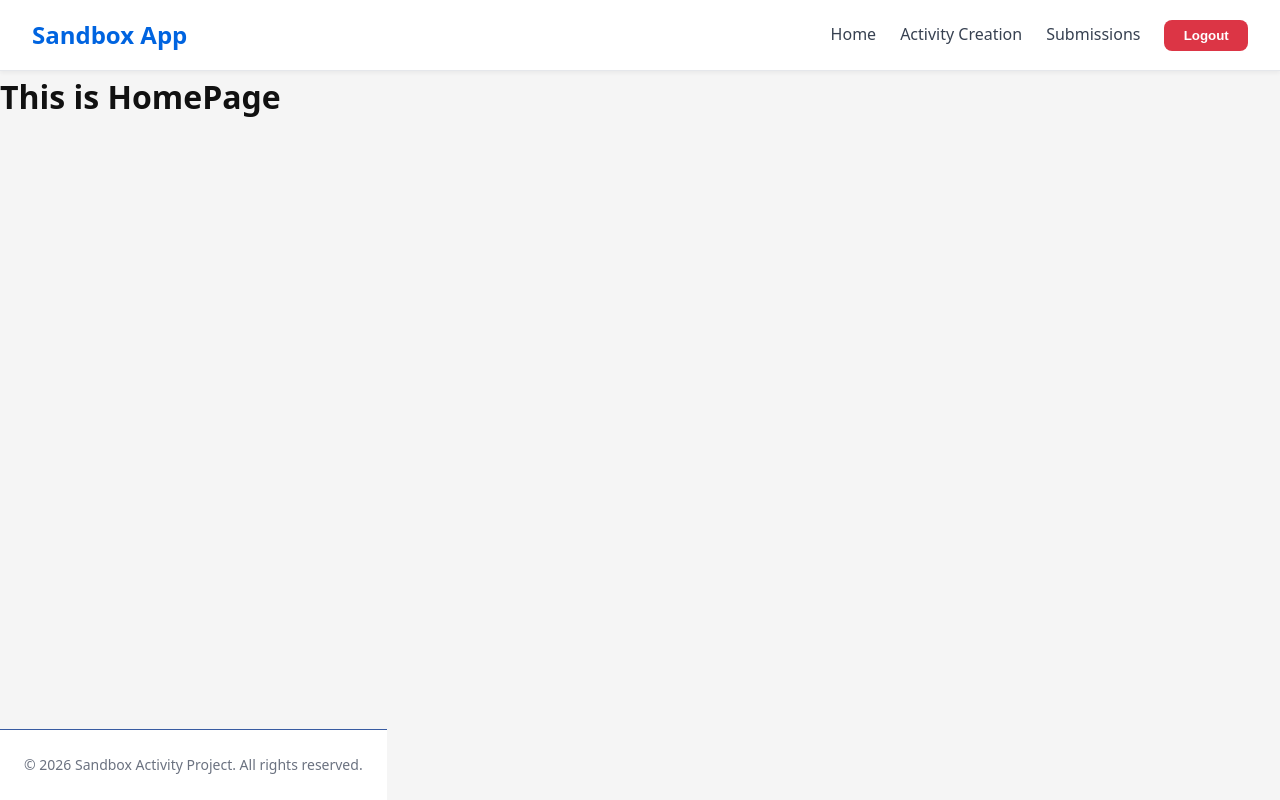
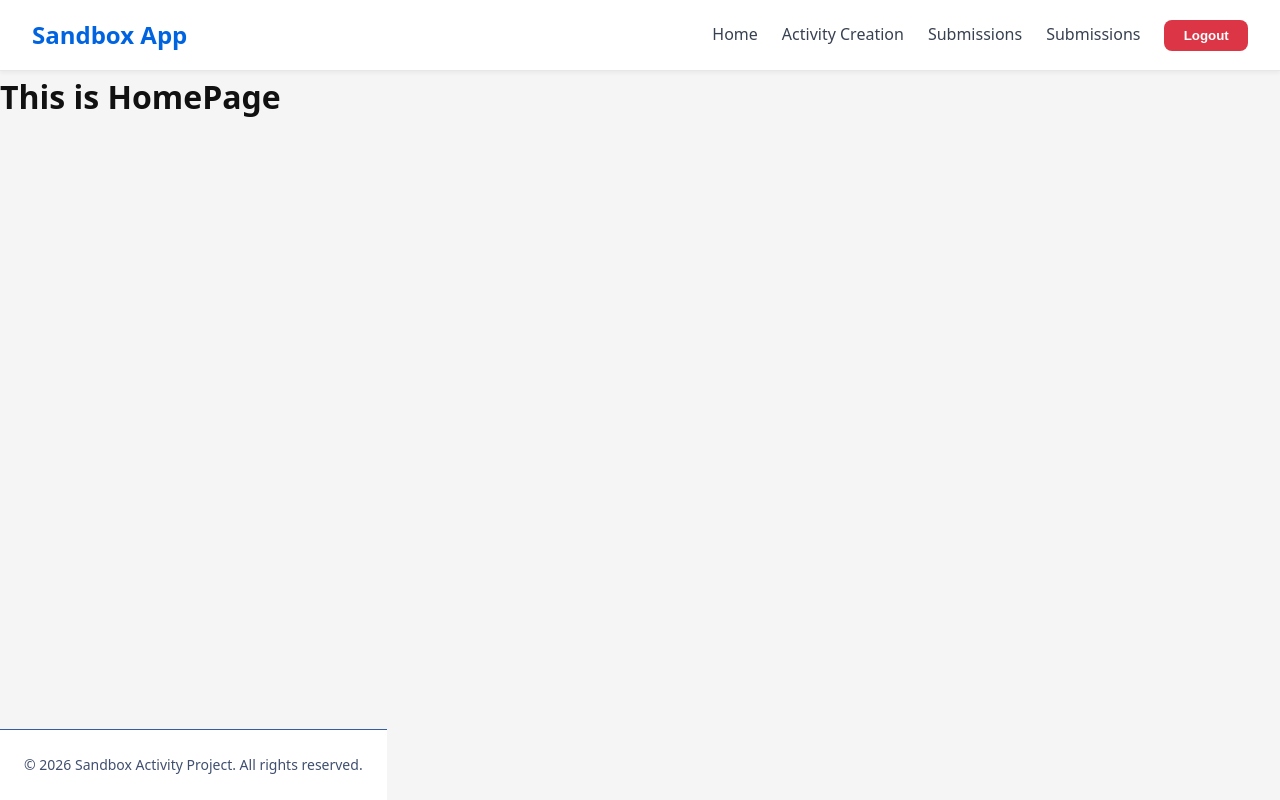
Before and after one commit to JimmyK300/Activity-Creation-Sandbox, a React (Vite) app: page /login in a window 1280 px wide. Both pictures are taken after typing "name@example.com", "Sample123" into the empty fields and a click on the button "Log in". Built offline with nearby package versions, Linux system fonts and the light colour scheme.

Commit message:
create a submission page

```diff
--- a/src/App.tsx
+++ b/src/App.tsx
@@ -8,6 +8,7 @@ import SubmissionViewPage from './pages/SubmissionViewPage';
 import AuthGuard from './components/AuthGuard';
 import SignInModal from './components/SignInModal';
 import Activity from './pages/Activity';
+import SubmissionPage from './pages/Submission';
 
 const App: React.FC = () => {
   return (
@@ -19,6 +20,7 @@ const App: React.FC = () => {
           <Route path="/" element={<HomePage />} />
           <Route path="/activity-creation" element={<ActivityCreationPage />} />
           <Route path="/submission-view" element={<SubmissionViewPage />} />
+          <Route path="/submission" element={<SubmissionPage />}/>
         </Route>
 
         <Route path="/public" element={<PublicPage />} />
--- a/src/components/Footer.module.css
+++ b/src/components/Footer.module.css
@@ -3,7 +3,7 @@
   padding: 1.5rem;
   background-color: white;
   border-top: 1px solid #385ba1;
-  color: #6b7280;
+  color: #404f6f;
   font-size: 0.875rem;
   margin-top: auto;
   position: fixed;
--- a/src/components/Header.tsx
+++ b/src/components/Header.tsx
@@ -38,6 +38,11 @@ const Header: React.FC = () => {
                 </Link>
               </li>
               <li>
+                <Link to="/submission" className={styles.navLink}>
+                  Submissions
+                </Link>
+              </li>
+              <li>
                 <button
                   onClick={handleLogout}
                   className={`${styles.actionBtn} ${styles.logoutBtn}`}
--- /dev/null
+++ b/src/pages/Submission.tsx
@@ -0,0 +1,11 @@
+import React from "react";
+
+const SubmissionPage: React.FC = () => {
+    return (
+        <div>
+            <h1>This is Submission Page</h1>
+        </div>
+    );
+};
+
+export default SubmissionPage;
```
